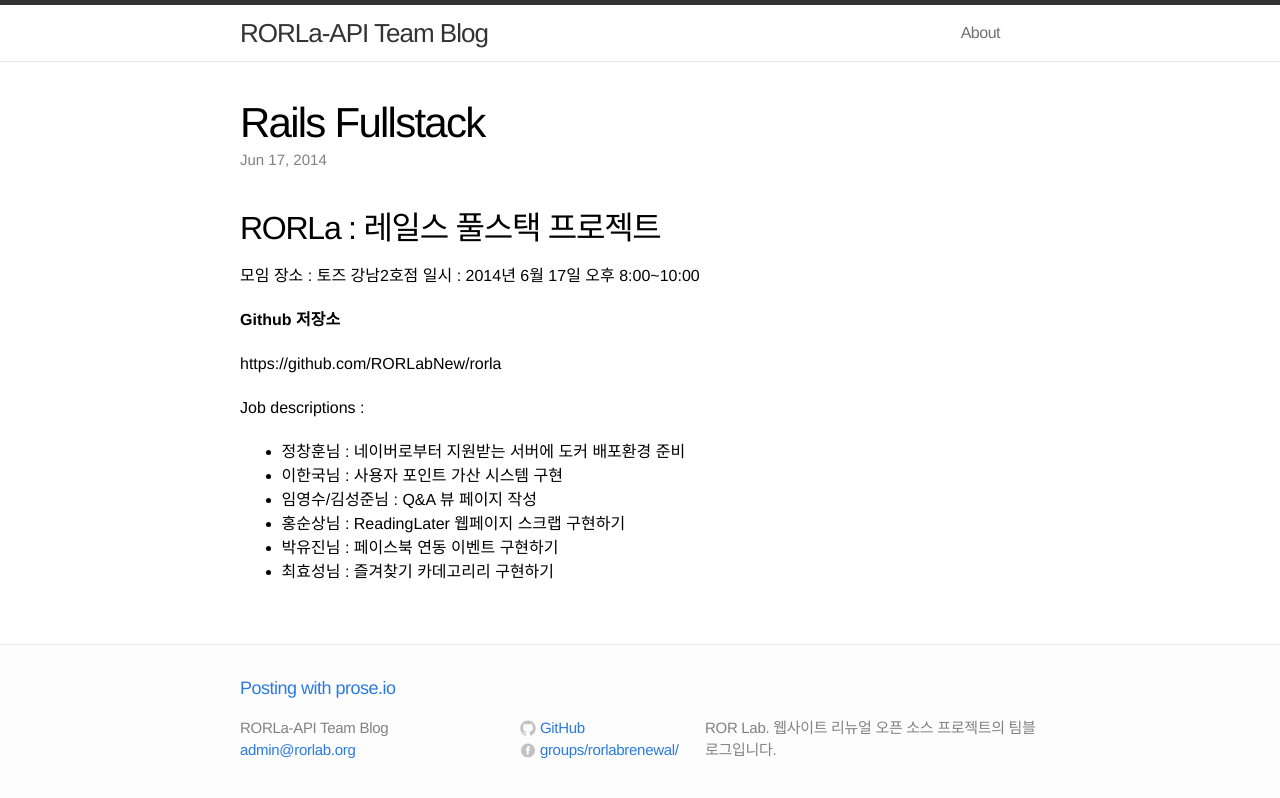
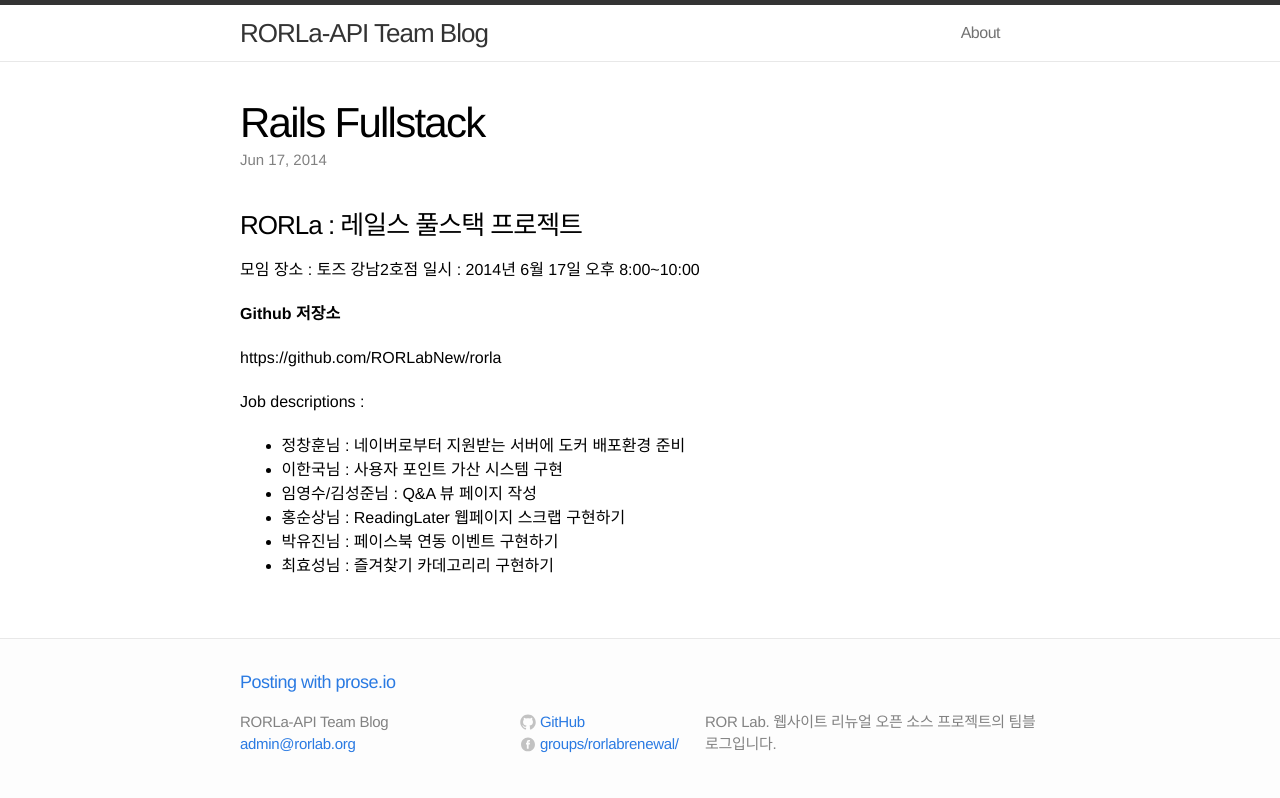
Before and after one commit to RORLabNew/rorlabnew.github.io, a Jekyll site: the page built from _posts/2014-06-17-rails-fullstack.md, in a window 1280 px wide. Shown: the top 798 px of the page. Built offline with Jekyll 4.4.1, drawn with Linux system fonts in a browser that asks for light colours; Markdown is read by kramdown in place of the engine named in the settings.

```diff
--- a/_posts/2014-06-17-rails-fullstack.md
+++ b/_posts/2014-06-17-rails-fullstack.md
@@ -3,7 +3,7 @@ layout: post
 published: true
 ---
 
-## RORLa : 레일스 풀스택 프로젝트
+### RORLa : 레일스 풀스택 프로젝트
 
 모임 장소 : 토즈 강남2호점
 일시 : 2014년 6월 17일 오후 8:00~10:00
```
